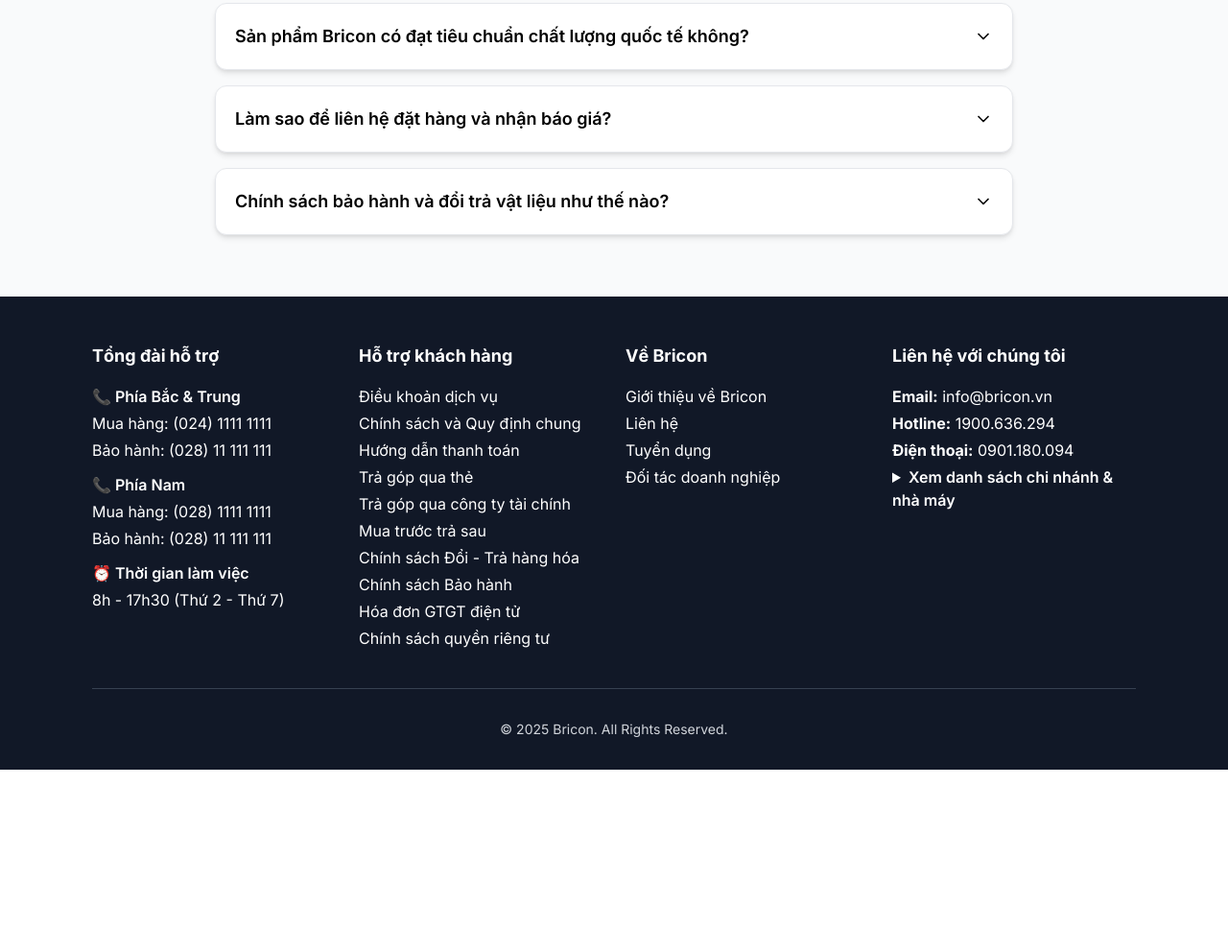
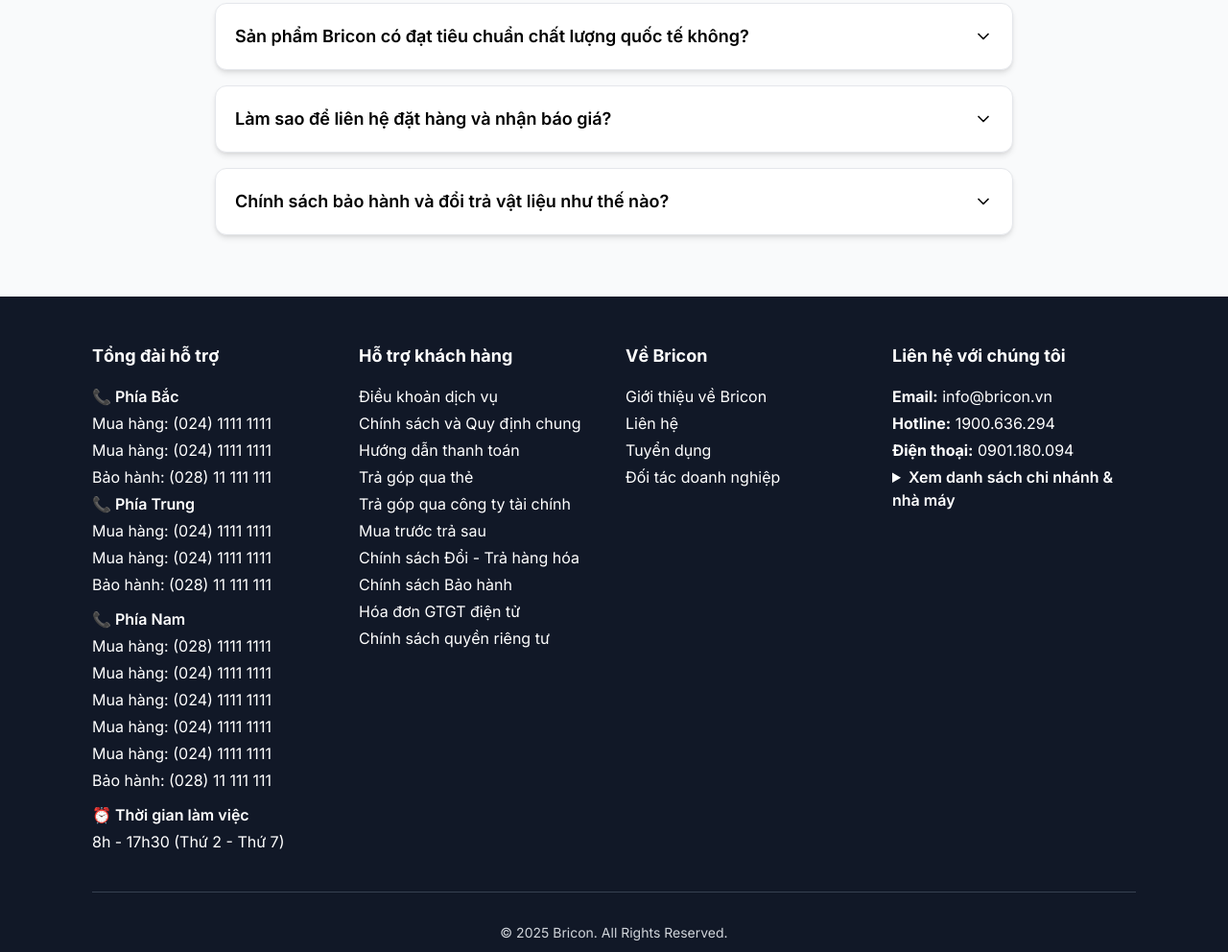
Before and after one commit to VuHoangITer/demo-index-web, a plain HTML site: page index.html in a window 1280 px wide. Shown: the part 3634-4626 px from the top of the page at 96% size. Before the commit the page ends 4436 px from the top, so only its background shows below. Drawn offline with nearby package versions, Linux system fonts and the light colour scheme.

Commit message:
add thêm số 2 bắc 2 trung 5 nam

```diff
--- a/index.html
+++ b/index.html
@@ -1012,11 +1012,20 @@
           </svg>
         </button>
         <div class="footer-content hidden md:block space-y-1 text-sm md:text-base">
-          <p class="font-semibold">📞 Phía Bắc & Trung</p>
+          <p class="font-semibold">📞 Phía Bắc </p>
+          <p>Mua hàng: (024) 1111 1111</p>
+          <p>Mua hàng: (024) 1111 1111</p>
+          <p>Bảo hành: (028) 11 111 111</p>
+          <p class="font-semibold">📞 Phía Trung</p>
+          <p>Mua hàng: (024) 1111 1111</p>
           <p>Mua hàng: (024) 1111 1111</p>
           <p>Bảo hành: (028) 11 111 111</p>
           <p class="font-semibold pt-2">📞 Phía Nam</p>
           <p>Mua hàng: (028) 1111 1111</p>
+          <p>Mua hàng: (024) 1111 1111</p>
+          <p>Mua hàng: (024) 1111 1111</p>
+          <p>Mua hàng: (024) 1111 1111</p>
+          <p>Mua hàng: (024) 1111 1111</p>
           <p>Bảo hành: (028) 11 111 111</p>
           <p class="font-semibold pt-2">⏰ Thời gian làm việc</p>
           <p>8h - 17h30 (Thứ 2 - Thứ 7)</p>
```
